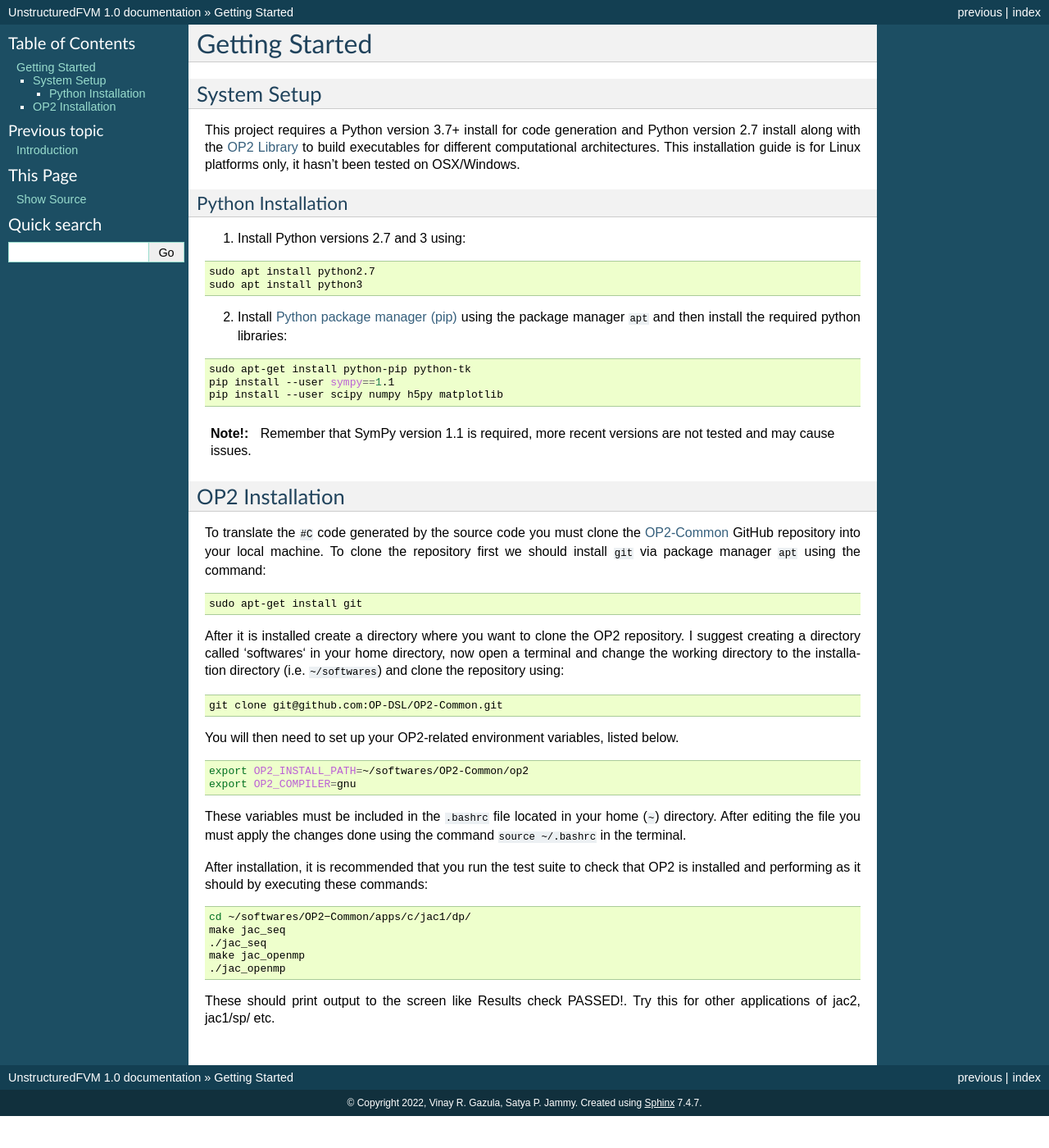
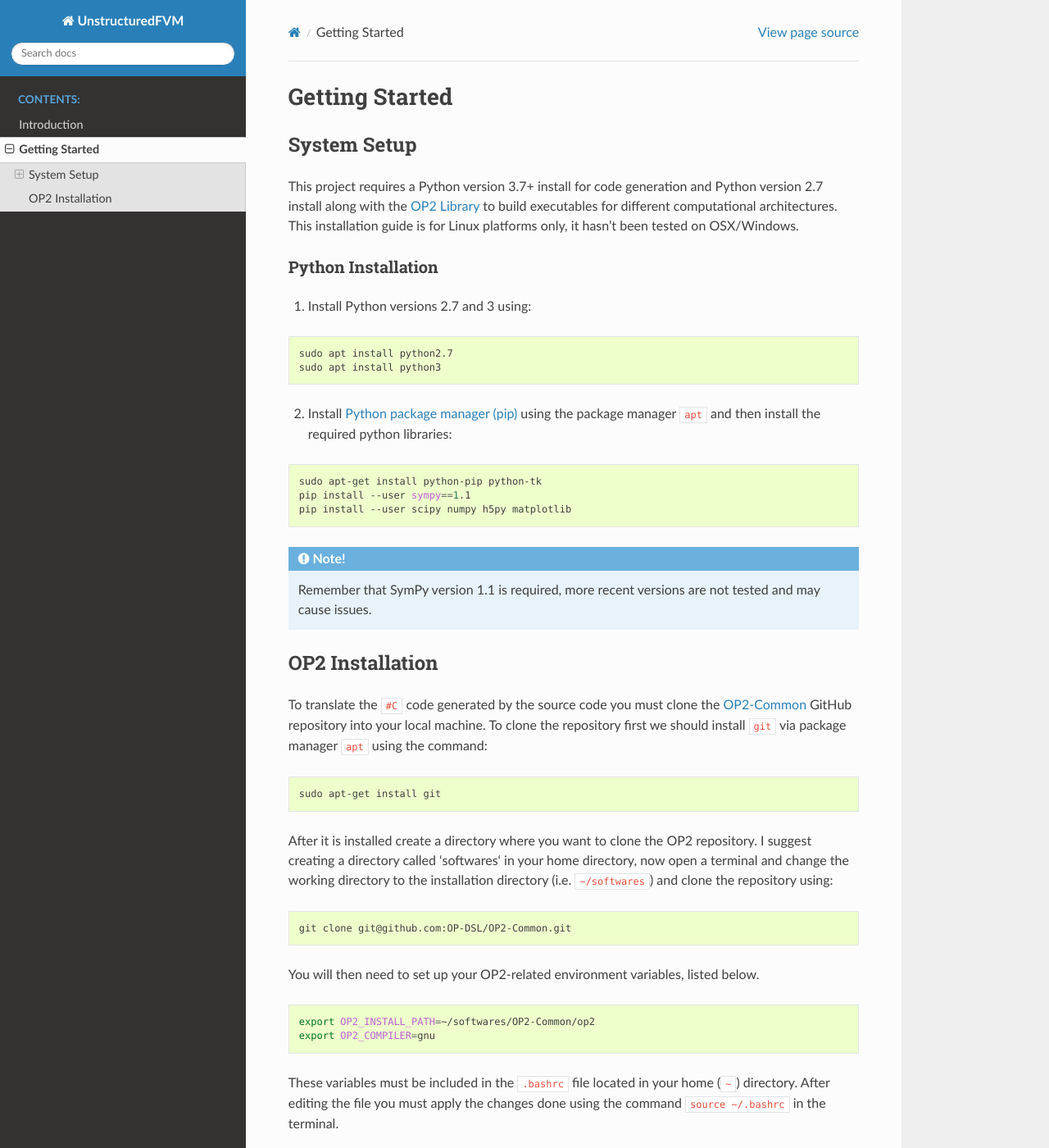
Before and after one commit to UnstructuredFVM/.github, a Sphinx documentation site: the page built from source/setup.rst, in a window 1280 px wide and 1400 px high. Shown: the whole window at 82% size. Built offline with Sphinx 7.4.7 and the Read the Docs theme 2.0.0, drawn with Linux system fonts in a browser that asks for light colours; some of the changed text lies outside the part shown.

```diff
--- a/source/conf.py
+++ b/source/conf.py
@@ -21,6 +21,7 @@ extensions = [
     'sphinx.ext.mathjax',
     'sphinx.ext.ifconfig',
     'sphinx.ext.viewcode',
+    'sphinx_rtd_theme'
 ]
 
 templates_path = ['_templates']
@@ -31,5 +32,5 @@ pygments_style = 'sphinx'
 # -- Options for HTML output -------------------------------------------------
 # https://www.sphinx-doc.org/en/master/usage/configuration.html#options-for-html-output
 
-html_theme = 'default'
+html_theme = 'sphinx_rtd_theme'
 html_static_path = ['_static']
```
